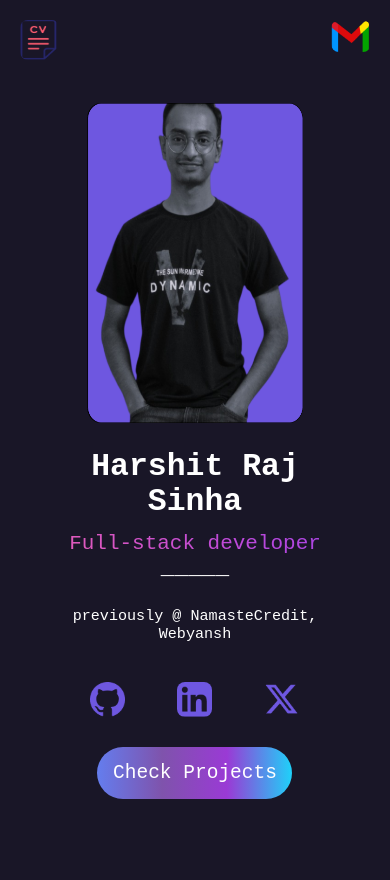
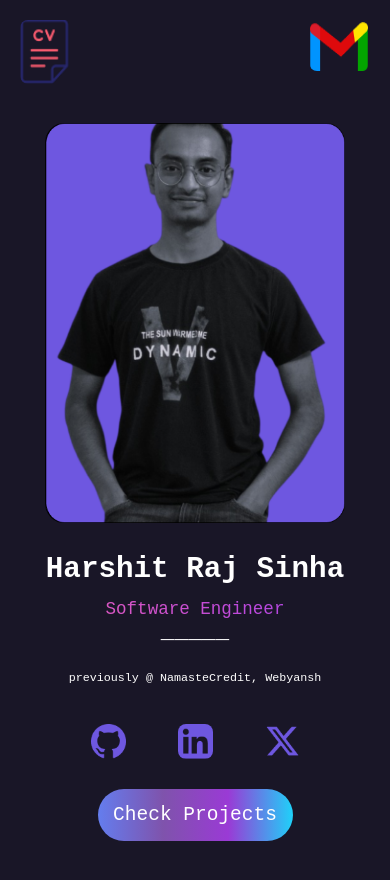
Before and after one commit to harshitrajsinha/portfolio, a plain HTML site: page index.html in a window 390 px wide. Before the commit the page ends 844 px from the top, so only its background shows below. Drawn offline with Linux system fonts and the light colour scheme.

Commit message:
refactoring

```diff
--- a/index.html
+++ b/index.html
@@ -8,44 +8,52 @@
       href="https://fonts.googleapis.com/css?family=Montserrat"
       rel="stylesheet"
     />
+    <!-- <script type="text/javascript" src="./script.js" defer></script> -->
     <title>Raj Sinha</title>
   </head>
   <body>
-    <div class="main">
+    <main>
       <header>
-        <nav class="nav-container">
-          <a href="/" class="nav-logo">Harshit Raj Sinha</a>
-          <div class="header-socials">
+        <a href="/" id="logo">Harshit Raj Sinha</a>
+        <nav id="nav-container">
+          <ul id="header-socials">
+            <li>
               <a href="./public/resume.pdf" title="resume" target="_blank"
                 ><img
-                class="resume"
+                  id="resume"
                   src="./public/logo/cv-crop.png"
                   alt="cv"
                   width="40"
                   height="40"
               /></a>
+            </li>
+            <li>
               <a
                 href="mailto:raj.harshitsinha08@gmail.com"
                 title="raj.harshitsinha08@gmail.com"
                 target="_blank"
                 ><img
-                class="gmail"
+                  id="gmail"
                   src="./public/logo/gmail-container.png"
                   alt="gmail"
                   width="40"
                   height="32"
               /></a>
-          </div>
+            </li>
+          </ul>
         </nav>
       </header>
       <section>
         <div class="info">
           <div class="desc">
-            <p class="exclamation">Hey!</p>
-            <p class="intro">I'm Harshit</p>
-            <p class="skill-desc">Full-stack developer</p>
-            <p class="seperator">_____</p>
-            <p class="prev-experience">
+            <p id="exclamation">Hey!</p>
+            <div class="intro">
+              <p id="intro-ws">I'm Harshit</p>
+              <p id="intro-ss">Harshit Raj Sinha</p>
+            </div>
+            <p id="skill-desc">Software Engineer</p>
+            <p id="seperator">_____</p>
+            <p id="prev-experience">
               previously @
               <a
                 href="https://in.linkedin.com/company/namaste-credit"
@@ -89,13 +97,12 @@
                 height="35"
             /></a>
           </div>
-          <button class="project-button">Check Projects</button>
+          <button id="project-button">Check Projects</button>
         </div>
         <div id="my-photo" class="my-photo">
           <img src="./public/photo.png" alt="photo" width="300" height="400" />
         </div>
       </section>
-    </div>
-    <script type="text/javascript" src="./script.js"></script>
+    </main>
   </body>
 </html>
--- a/script.js
+++ b/script.js
@@ -1,4 +1,6 @@
 document.addEventListener("DOMContentLoaded", function () {
+  console.log("script loaded");
+
   const fixedPhotoHeight = 518.4;
   const fixedPhotoWidth = 407.35;
   const fixedIntroFont = 5;
@@ -17,57 +19,29 @@ document.addEventListener("DOMContentLoaded", function () {
     document.querySelector(".intro")
   ).fontSize;
 
-  // ResizeObserver to notify change in window
-  const observer = new ResizeObserver((entries) => {
-    for (let entry of entries) {
+  window.addEventListener("resize", function (e) {
     const frameWidth = window.innerWidth;
     const frameHeight = window.innerHeight;
 
-      const newPhotoHeight =
-        (frameHeight / fixedFrameHeight) * fixedPhotoHeight;
+    const newPhotoHeight = (frameHeight / fixedFrameHeight) * fixedPhotoHeight;
     const newPhotoWidth = (frameWidth / fixedFrameWidth) * fixedPhotoWidth;
     const newIntroFont = (frameWidth / fixedFrameWidth) * fixedIntroFont + 1;
-      if (
-        frameWidth === Math.floor(entry.contentRect.width) &&
-        frameWidth <= 1024
-      ) {
-        document.querySelector(".exclamation").style.display = "none";
-        document.querySelector(".intro").textContent = "Harshit Raj Sinha";
+    if (frameWidth <= 1024) {
       if (frameWidth < frameHeight) {
-          document.querySelector(".intro").style.fontSize =
+        document.querySelector("#intro-ss").style.fontSize =
           String(newIntroFont / 1.2) + "rem";
-          document.querySelector(".skill-desc").style.fontSize =
+        document.querySelector("#skill-desc").style.fontSize =
           String(newIntroFont / 1.8) + "rem";
-          document.querySelector(".prev-experience").style.fontSize =
+        document.querySelector("#prev-experience").style.fontSize =
           String(newIntroFont / 2.5) + "rem";
-          if (frameWidth <= 540) {
-            document.querySelector(".my-photo").style.width =
-              String(newPhotoWidth + 60) + "px";
       } else {
-            document.querySelector(".my-photo").style.width =
-              String(newPhotoWidth + 0) + "px";
-          }
-          document.querySelector(".my-photo").style.height =
-            String(newPhotoHeight) + "px";
-        } else {
-          document.querySelector(".intro").style.fontSize =
+        document.querySelector("#intro-ss").style.fontSize =
           String(newIntroFont) + "rem";
-          document.querySelector(".skill-desc").style.fontSize =
+        document.querySelector("#skill-desc").style.fontSize =
           String(newIntroFont / 2) + "rem";
-          document.querySelector(".prev-experience").style.fontSize =
+        document.querySelector("#prev-experience").style.fontSize =
           String(newIntroFont / 3) + "rem";
-          document.querySelector(".my-photo").style.width = prevPhotoWidth;
-          document.querySelector(".my-photo").style.height = prevPhotoHeight;
-        }
-      } else if (
-        frameWidth === Math.floor(entry.contentRect.width) &&
-        frameWidth > 1024
-      ) {
-        document.querySelector(".exclamation").style.display = "block";
-        document.querySelector(".intro").textContent = "I'm Harshit";
       }
     }
   });
-
-  observer.observe(document.body);
 });
--- a/style.css
+++ b/style.css
@@ -1,7 +1,17 @@
+:root {
+  ---fixedPhotoHeight: 518.4px;
+  ---fixedPhotoWidth: 407.35px;
+
+  --fixedFrameWidth: 1024px;
+  --fixedFrameHeight: 1366px;
+  --fixedIntroFont: 5rem;
+}
+
 * {
   margin: 0;
   padding: 0;
   text-decoration: none;
+  list-style: none;
   box-sizing: border-box;
   color: white;
   font-family: monospace;
@@ -9,14 +19,17 @@
 
 body {
   background-color: #191627;
+  width: 65vw;
+  margin: 2rem auto;
 }
 
-.nav-container {
+header {
   display: flex;
   justify-content: space-between;
+  margin-bottom: 3rem;
 }
 
-.nav-logo {
+header #logo {
   font-family: "Montserrat";
   font-weight: bold;
   font-size: 1.25rem;
@@ -25,29 +38,40 @@ body {
   letter-spacing: 0.15rem;
 }
 
-.header-socials {
+header ul#header-socials {
   display: flex;
+  justify-content: space-between;
   gap: 3rem;
+}
+
+section {
+  display: flex;
+  justify-content: space-between;
+  padding-top: 5rem;
 }
 
 .info {
   padding-top: 2rem;
-  width: 90%;
+  width: 100%;
 }
 
-.info .desc .exclamation {
+#exclamation {
   text-transform: uppercase;
   font-size: 2rem;
   font-weight: bold;
 }
 
-.info .desc .intro {
+.intro {
   font-size: 5rem;
   font-weight: bold;
   margin-bottom: 1rem;
 }
 
-.info .desc .skill-desc {
+#intro-ss {
+  display: none;
+}
+
+#skill-desc {
   font-size: 2.25rem;
   background: linear-gradient(62deg, #ea5fb3, #bd49da, #913ef1, #f87777);
   -webkit-background-clip: text;
@@ -57,12 +81,12 @@ body {
   background-size: 200% 200%;
 }
 
-.info .desc .seperator {
+#seperator {
   font-size: 1.75rem;
   margin-bottom: 1rem;
 }
 
-.info .desc .prev-experience {
+#prev-experience {
   font-size: 1.75rem;
   margin-bottom: 3rem;
 }
@@ -73,7 +97,7 @@ body {
   margin-bottom: 2rem;
 }
 
-.project-button {
+#project-button {
   background: linear-gradient(to right, #647dee, #7f53ac, #9a3ad5, #1fd1f9);
   width: 15rem;
   height: 4rem;
@@ -81,15 +105,6 @@ body {
   border: none;
   font-size: 1.5rem;
   cursor: pointer;
-}
-
-.my-photo {
-  height: 100%;
-}
-
-.my-photo img {
-  width: 100%;
-  height: 100%;
 }
 
 /* Animations/transforms */
@@ -117,42 +132,18 @@ img:hover {
   }
 }
 
-button.project-button:hover {
+button#project-button:hover {
   animation: glow 1.5s infinite alternate;
-}
-
-@media (prefers-reduced-motion: reduce) {
-  button.project-button {
-    animation: none;
-  }
-}
-
-/* For laptop and wider screens  */
-
-@media (min-width: 1025px) {
-  .main {
-    margin-top: 2rem;
-  }
-
-  header {
-    margin-left: auto;
-    margin-right: auto;
-    max-width: 80rem;
-  }
-
-  section {
-    margin-left: auto;
-    margin-right: auto;
-    max-width: 80rem;
-    margin-top: 10rem;
-    display: flex;
-    /* height: 32rem; */
-  }
 }
 
 /* Screens between laptop and tablet */
 
 @media (min-width: 1025px) and (max-width: 1535px) {
+  body {
+    width: clamp(65vw, calc(100vw - 8rem), 90vw);
+    max-width: 90vw; /* Ensures it doesn't exceed 90vw */
+    min-width: 65vw; /* Ensures it doesn't shrink below 65vw */
+  }
   header {
     margin-left: auto;
     margin-right: auto;
@@ -163,38 +154,33 @@ button.project-button:hover {
     margin-left: auto;
     margin-right: auto;
     max-width: 80%;
-    margin-top: 10rem;
     display: flex;
   }
 }
 
-@media (min-width: 540px) and (max-width: 1024px) {
-  .header-socials .resume {
+/* Screens equal to tablet and smaller */
+@media (max-width: 1024px) {
+  body {
+    width: 90vw;
+    margin-top: 5%;
+  }
+  header nav#nav-container {
+    width: 100%;
+  }
+  header #logo {
+    display: none;
+  }
+  #header-socials {
+    justify-content: space-between;
+    width: 100%;
+  }
+  #header-socials #resume {
     width: 110%;
     height: 100%;
   }
-  .header-socials .gmail {
+  #header-socials #gmail {
     width: 100%;
     height: 80%;
-  }
-}
-
-/* Screens equal to tablet and smaller */
-
-@media (max-width: 1024px) {
-  .main {
-    margin-top: 5%;
-  }
-  .nav-container {
-    margin-left: 5%;
-    margin-right: 5%;
-  }
-  .nav-logo {
-    display: none;
-  }
-  .header-socials {
-    justify-content: space-between;
-    width: 100%;
   }
 
   section {
@@ -205,28 +191,56 @@ button.project-button:hover {
     margin-right: 5%;
     margin-top: 3rem;
     margin-bottom: 3rem;
+    padding-top: 0;
   }
 
   .info {
     text-align: center;
   }
 
+  #seperator {
+    margin-bottom: 2rem;
+  }
+  #exclamation {
+    display: none;
+  }
+
+  #intro-ws {
+    display: none;
+  }
+  #intro-ss {
+    display: block;
+    font-size: 7.5vw;
+    margin: auto calc(-50vw + 50%);
+  }
+
+  #skill-desc {
+    font-size: 4.5vw;
+  }
+
+  #seperator {
+    font-size: 1.75rem;
+  }
+
+  #prev-experience {
+    font-size: 3vw;
+    margin-bottom: 3rem;
+  }
+
   .body-socials {
     justify-content: center;
   }
 
-  .info .desc .seperator {
-    margin-bottom: 2rem;
+  #project-button {
+    width: 15rem;
+    height: 4rem;
+    border-radius: 5rem;
+    font-size: 1.5rem;
   }
-
-  /* .my-photo img{
-    margin-top: 35rem;
-  } */
 }
 
-/*
-
-w - 407.350 [1024]
-h - 518.400 [1366]
-
-*/
+@media (max-width: 370px) {
+  body {
+    white-space: nowrap;
+  }
+}
```
Lines whose indentation alone changed are shown as unchanged.
